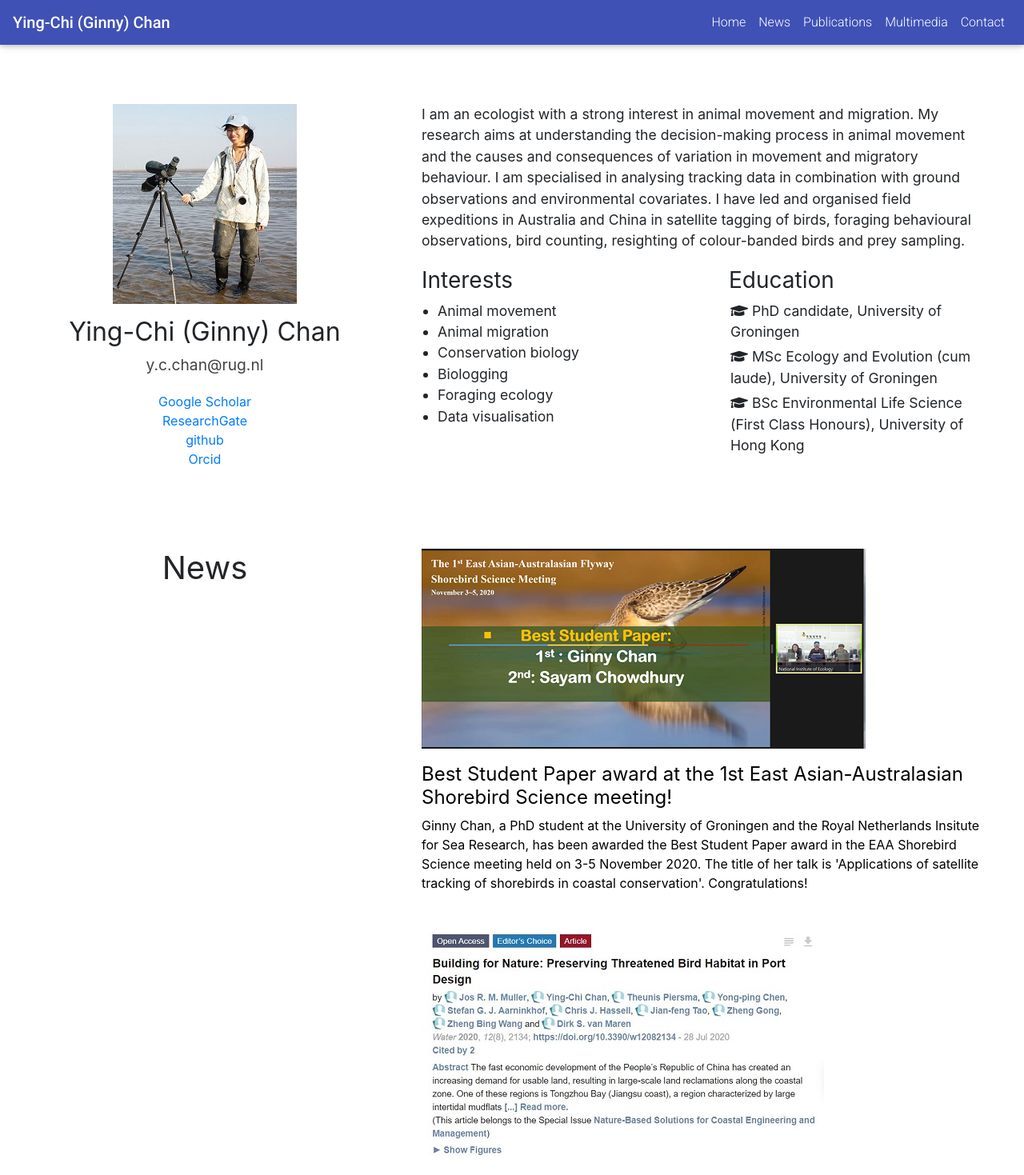
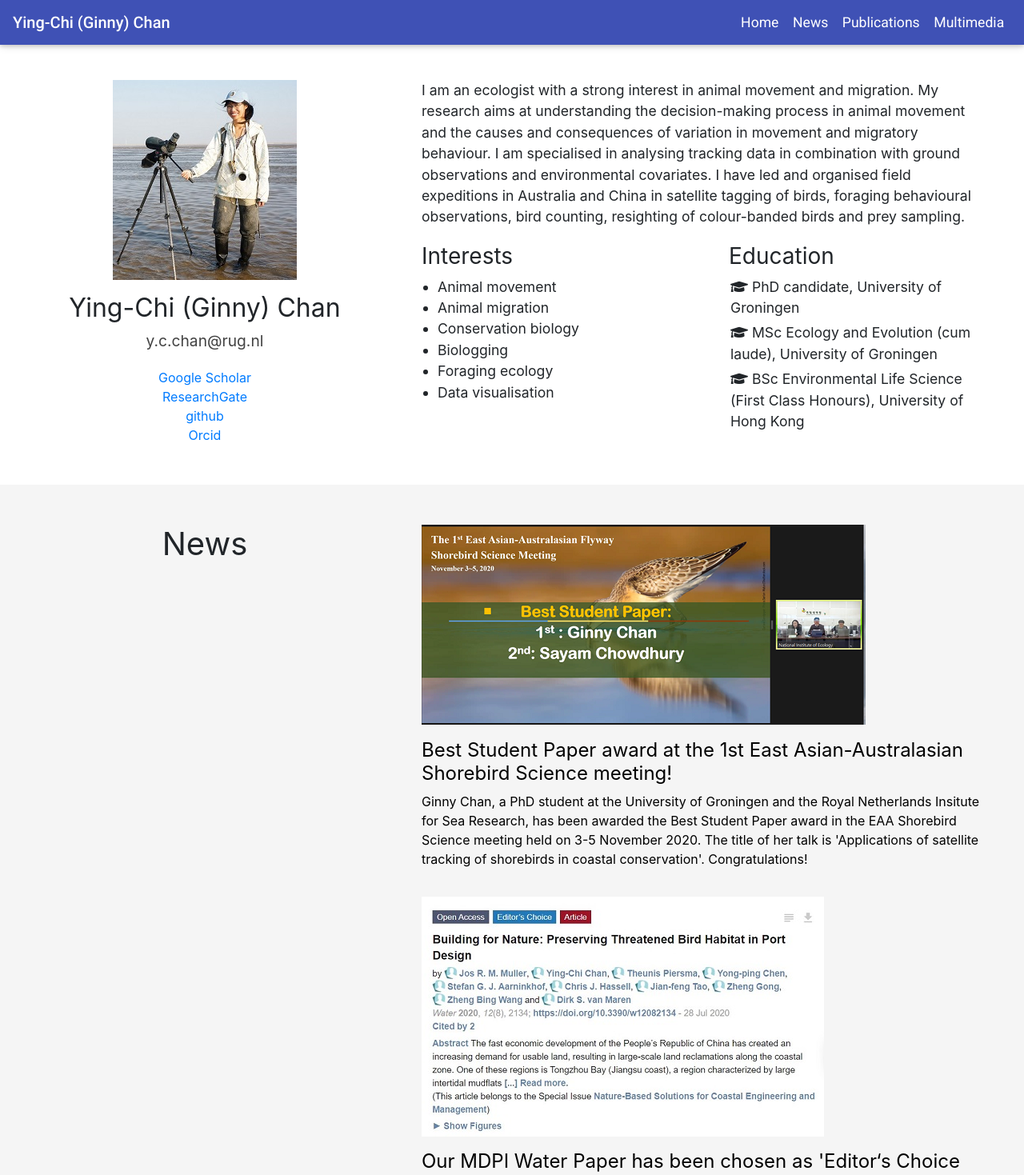
Before and after one commit to chanyingchi/chanyingchi.github.io, a React (Create React App) app: page / in a window 1280 px wide. Shown: the top 1469 px of the page at 80% size. Built offline with nearby package versions, Linux system fonts and the light colour scheme.

Commit message:
* multimedia

```diff
--- a/src/App.css
+++ b/src/App.css
@@ -2,14 +2,11 @@
   text-align: center;
   background-color: #ffffff;
   min-height: 100vh;
-  max-width: 1280px;
   display: flex;
   flex-direction: column;
   align-items: center;
 
-  margin-top: 80px;
-  margin-left: auto;
-  margin-right: auto;
+  margin-bottom: 80px;
 
   font-family: -apple-system, BlinkMacSystemFont, "Segoe UI", "Roboto", "Oxygen",
     "Ubuntu", "Cantarell", "Fira Sans", "Droid Sans", "Helvetica Neue",
@@ -25,17 +22,37 @@
   top: 0;
 }
 
-h1, h2, h3, h4 {
+h1,
+h2,
+h3,
+h4 {
   font-weight: 400;
 }
 
 .App-section {
+  width: 100%;
+  padding-top: 50px;
+  border-top: 50px solid white;
+}
+
+.App-section:nth-child(even) {
+  background: #f5f5f5;
+}
+
+.App-section:nth-child(odd) {
+  border-top: 50px solid #f5f5f5;
+}
+
+.App-section-content {
   display: flex;
   flex-direction: row;
   width: 100%;
+
+  max-width: 1280px;
   flex-wrap: wrap;
-  padding-top: 50px;
-  padding-bottom: 50px;
+
+  margin-left: auto;
+  margin-right: auto;
 }
 
 .App-section-left {
--- a/src/App.js
+++ b/src/App.js
@@ -11,25 +11,32 @@ export default function App() {
       <NavBar />
       <div className="App">
         <div id="home" className="App-section">
-          <Home />
+          <div className="App-section-content">
+            <Home />
+          </div>
         </div>
         <div id="news" className="App-section">
-          <div className="App-section-left"><h1>News</h1></div>
-          <div className="App-section-right"><News /></div>
+          <div className="App-section-content">
+            <div className="App-section-left">
+              <h1>News</h1>
+            </div>
+            <div className="App-section-right">
+              <News />
+            </div>
+          </div>
         </div>
 
         <div id="publications" className="App-section">
-          <Publications />
+          <div className="App-section-content">
+            <Publications />
+          </div>
         </div>
 
         <div id="multimedia" className="App-section">
-          <div className="App-section-left">multimedia</div>
-          <div className="App-section-right">multimedia TODO</div>
-        </div>
-
-        <div id="contact" className="App-section">
-          <div className="App-section-left">contact</div>
-          <div className="App-section-right">contact TODO</div>
+          <div className="App-section-content">
+            <div className="App-section-left">multimedia</div>
+            <div className="App-section-right">multimedia TODO</div>
+          </div>
         </div>
       </div>
 
--- a/src/NavBar.css
+++ b/src/NavBar.css
@@ -1,6 +1,8 @@
 .NavBar-link {
   padding-left: 0.5em;
   padding-right: 0.5em;
+  font-size: 1.1rem;
+  font-weight: 400;
 }
 
 .NavBar-link:hover {
--- a/src/NavBar.js
+++ b/src/NavBar.js
@@ -17,7 +17,6 @@ const ITEMS = {
   news: "News",
   publications: "Publications",
   multimedia: "Multimedia",
-  contact: "Contact",
 };
 
 export default function NavBar() {
```
Also changed, not shown: src/multimedia/News.js (added, +14 -0 lines), src/multimedia/data.js (added, +21 -0 lines).
